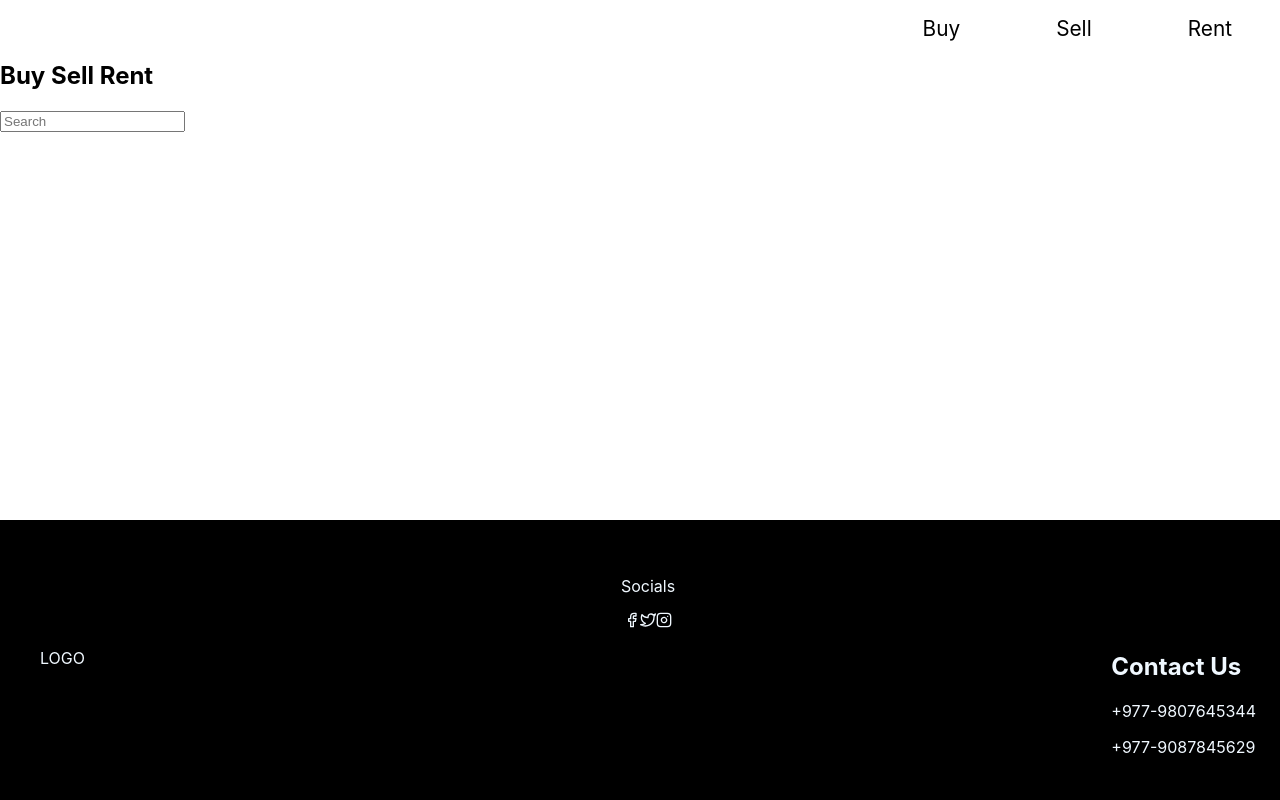
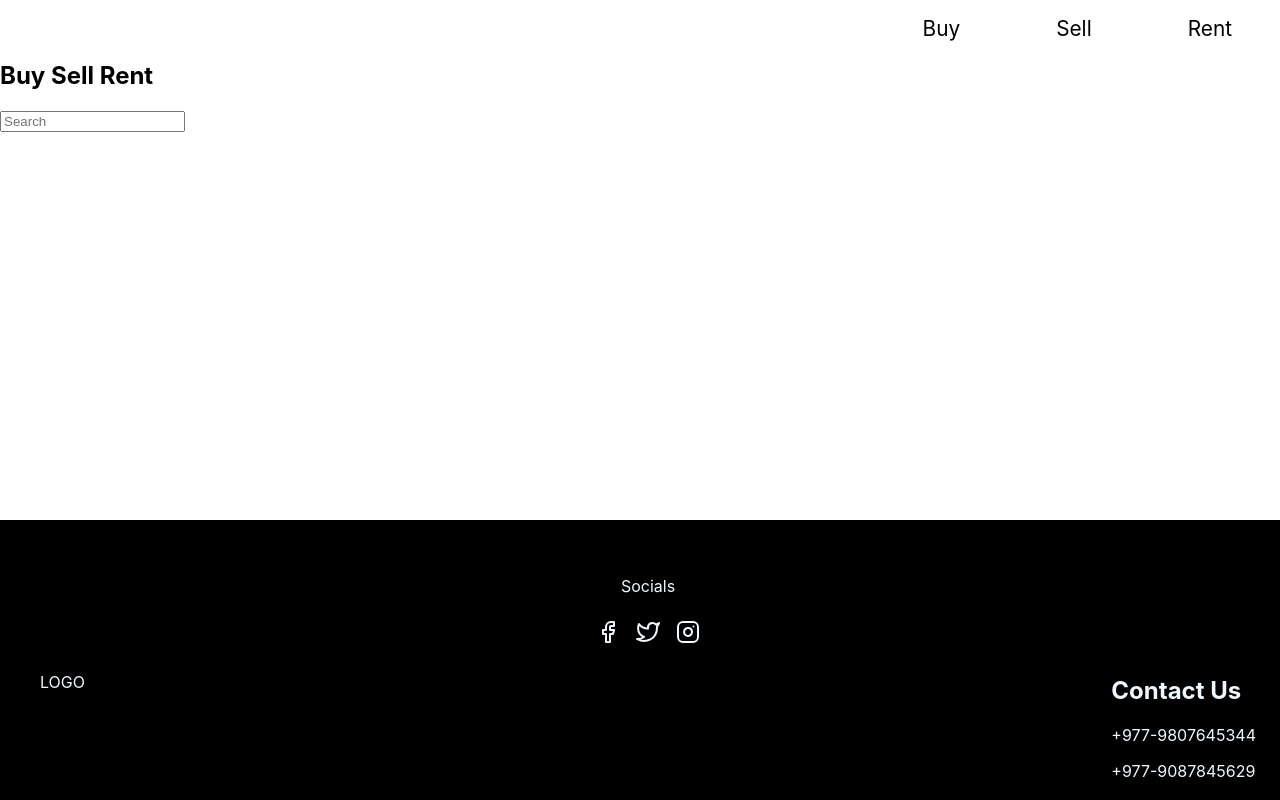
Before and after one commit to xaxm007/tres_comas, a React (Create React App) app: page / in a window 1280 px wide. Shown: the top 800 px of the page. Built offline with nearby package versions, Linux system fonts and the light colour scheme.

Commit message:
committed

```diff
--- a/src/Pages/Contacts/Contacts.css
+++ b/src/Pages/Contacts/Contacts.css
@@ -11,6 +11,18 @@
 {
     color: aliceblue;
     text-align: center;
+    margin-top:0.5rem;
+}
+.Links svg
+{
+    color: var(--color-white);
+    margin: 0.5rem;
+    font-size: 24px;
+    cursor: pointer;
+}
+.Links svg:hover
+{
+    color: var(--color-white);
 }
 .Us
 {
--- a/src/Pages/Contacts/Contacts.jsx
+++ b/src/Pages/Contacts/Contacts.jsx
@@ -11,7 +11,7 @@ function Contacts()
 
                 <div class = "Links">
                     <p>Socials</p>
-                    <b><FiFacebook /></b>
+                    <FiFacebook />
                     <FiTwitter />
                     <FiInstagram />
                 </div>
```
